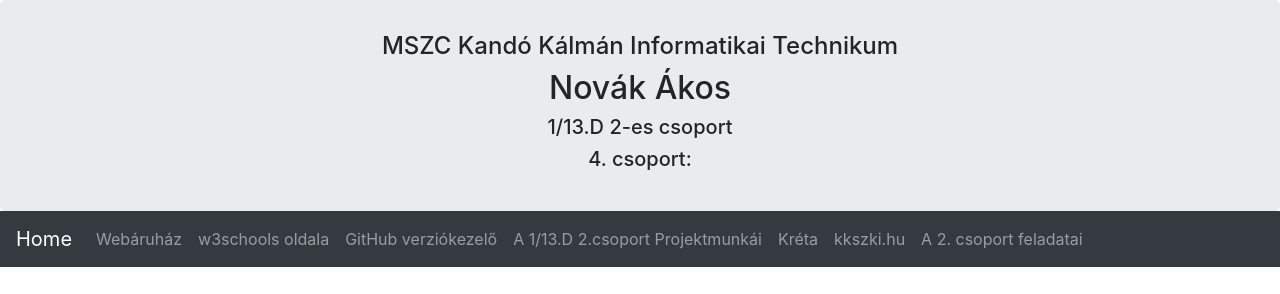
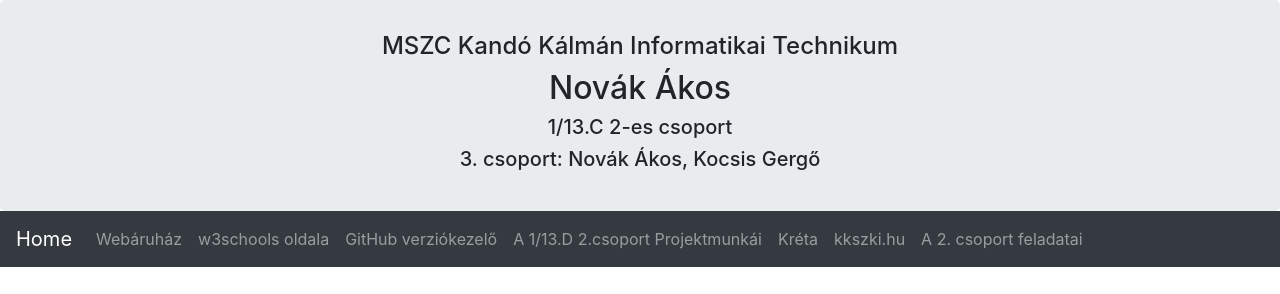
Before and after one commit to novaka12/projektmunka, a plain HTML site: page nethely/index.html in a window 1280 px wide. Shown: the top 294 px of the page. Drawn offline with Linux system fonts and the light colour scheme.

Commit message:
Add files via upload

```diff
--- a/nethely/index.html
+++ b/nethely/index.html
@@ -20,8 +20,8 @@
 <div class="jumbotron text-center" style="margin-bottom:0">
   <h4>MSZC Kandó Kálmán Informatikai Technikum</h4>
   <h2>Novák Ákos</h2>
-  <h5>1/13.D 2-es csoport</h5>
-  <h5>4. csoport:</h5>
+  <h5>1/13.C 2-es csoport</h5>
+  <h5>3. csoport: Novák Ákos, Kocsis Gergő</h5>
 </div>
 
 <nav class="navbar navbar-expand-sm bg-dark navbar-dark">
```
